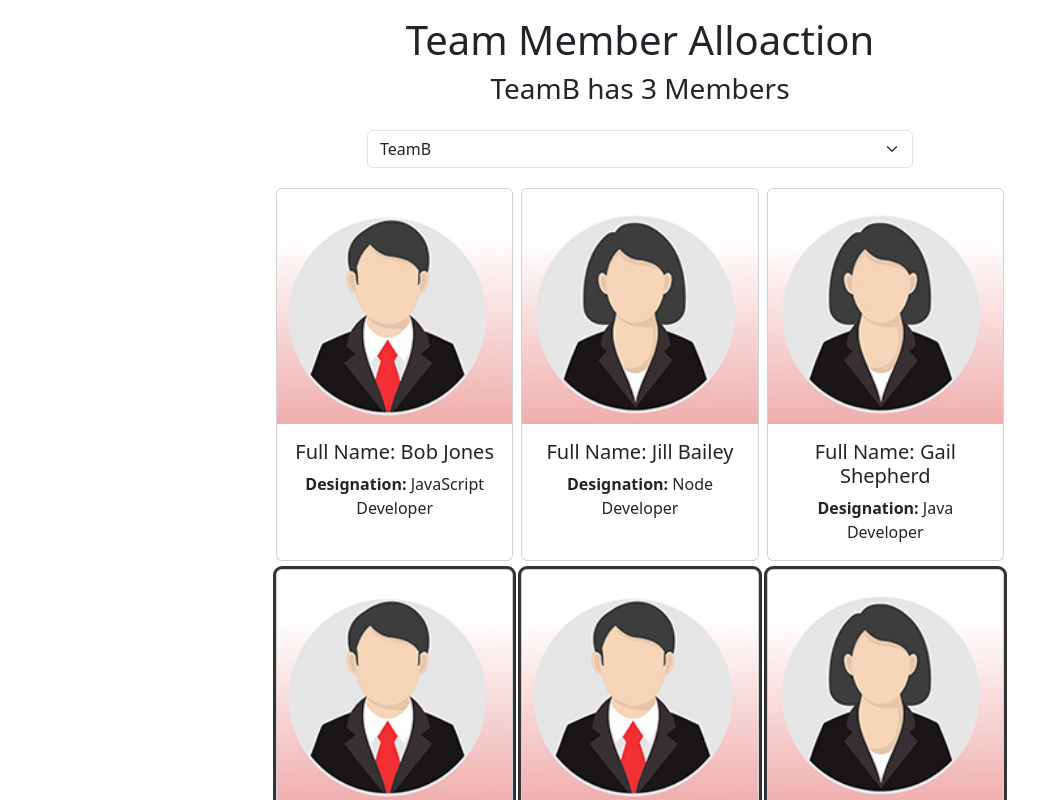
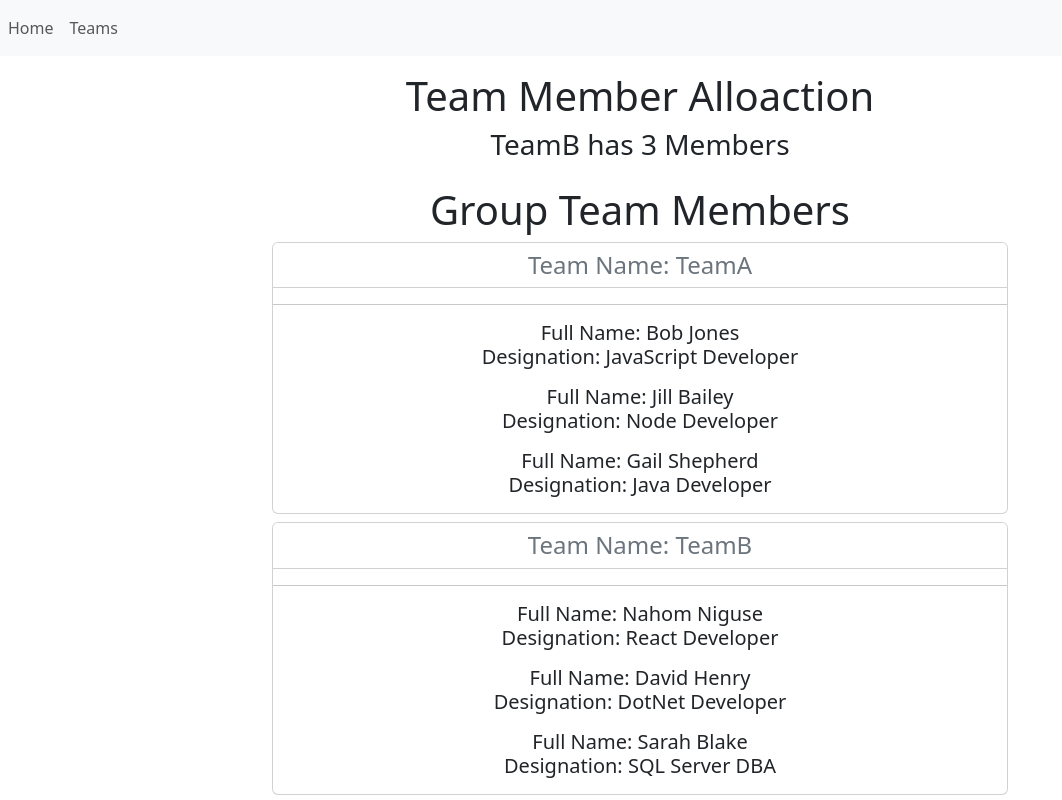
Before and after one commit to mohani-01/teamManager, a React (Create React App) app: page /GroupedTeamMembers in a window 1280 px wide. Shown: the top 800 px of the page, without its empty margins (0-1062 px from the left). Built offline with nearby package versions, Linux system fonts and the light colour scheme.

Commit message:
New route has been added.

```diff
--- a/package.json
+++ b/package.json
@@ -9,6 +9,7 @@
     "bootstrap": "^5.3.2",
     "react": "^18.2.0",
     "react-dom": "^18.2.0",
+    "react-router-dom": "^6.19.0",
     "react-scripts": "5.0.1",
     "web-vitals": "^2.1.4"
   },
--- a/src/App.css
+++ b/src/App.css
@@ -9,13 +9,8 @@
   width: 100%;
 }
 
-.card {
-  border: 2px solid blue ;
-  margin: 20px 10px;
-}
 
 .standout {
-  /* border-color: green !important; */
   box-shadow:  rgb(51,51, 51) 0px 0px 0px 3px ;
 }
 
--- a/src/App.jsx
+++ b/src/App.jsx
@@ -1,16 +1,18 @@
 import logo from './logo.svg';
 import './App.css';
-import { useState } from 'react';
+import { useState, useEffect} from 'react';
 import Header from './header';
 import Footer from './footer';
-import Content from './content';
 import Employees from './employees';
+import GroupedTeamMembers from './GroupedTeamMembers';
+import NotFound from './NotFound';
+import Nav from './Nav';
+import { BrowserRouter as  Router, Route, Routes } from 'react-router-dom';
 
 function App() {
-  const [selectedTeam, setTeam] = useState("TeamB")
+  const [selectedTeam, setTeam] = useState(JSON.parse(localStorage.getItem('selectedTeam')) || "TeamB")
 
-    const [employees, setEmployees] = useState(
-        [
+    const [employees, setEmployees] = useState(JSON.parse(localStorage.getItem('employeeList')) || [
         {
         id: 1,
         fullName: "Bob Jones",
@@ -85,6 +87,13 @@
         teamName: "TeamD"
     }]);
 
+    useEffect(() => {
+      localStorage.setItem('employeeList', JSON.stringify(employees))
+    }, [employees])
+
+    useEffect(() => {
+      localStorage.setItem('selectedTeam', JSON.stringify(selectedTeam))
+    }, [selectedTeam])
     function handleTeamSelectionChange(event) {
             setTeam(event.target.value)
     }
@@ -104,20 +113,26 @@
     }
 
   return (
-    <>
+    <Router>
+    <Nav/>
     <Header selectedTeam={selectedTeam}
             teamMemberCount={employees.filter((employee) => employee.teamName === selectedTeam).length}
             />
-    {/* <Content/> */}
-    <Employees employees={employees}
-              selectedTeam= {selectedTeam}
-              handleEmpoyeeChange={handleEmpoyeeChange}
-              handleTeamSelectionChange={handleTeamSelectionChange}
+    <Routes>
+        <Route path='/' element={<Employees employees={employees}
+                selectedTeam= {selectedTeam}
+                handleEmpoyeeChange={handleEmpoyeeChange}
+                handleTeamSelectionChange={handleTeamSelectionChange}/>}>
+        </Route>
+        <Route path='/GroupedTeamMembers' element={<GroupedTeamMembers employees={employees} selectedTeam={selectedTeam} setTeam={setTeam}
+                                                                            />}></Route>
+        <Route path='*' element={<NotFound/>}></Route>
 
-    />
+
+    </Routes>
     <Footer/>
 
-    </>
+    </Router>
   );
 }
 
--- /dev/null
+++ b/src/GroupedTeamMembers.jsx
@@ -0,0 +1,69 @@
+import { useState }  from 'react';
+
+const GroupedTeamMembers = ({ employees, selectedTeam, setTeam}) => {
+
+    const [groupedEmployees, setGroupedData ] = useState(groupTeamMembers());
+
+    function groupTeamMembers() {
+        let teams = [];
+
+        let teamAMembers = employees.filter((employee) => employee.teamName === 'TeamA');
+        let teamA = {team: "TeamA", members: teamAMembers, collapsed: selectedTeam == 'TeamA' ? false: true}
+        teams.push(teamA)
+
+        let teamBMembers = employees.filter((employee) => employee.teamName === 'TeamB');
+        let teamB = {team: "TeamB", members: teamBMembers, collapsed: selectedTeam == 'TeamB' ? false: true}
+        teams.push(teamB)
+
+        let teamCMembers = employees.filter((employee) => employee.teamName === 'TeamC');
+        let teamC = {team: "TeamC", members: teamCMembers, collapsed: selectedTeam == 'TeamC' ? false: true}
+        teams.push(teamC)
+
+        let teamDMembers = employees.filter((employee) => employee.teamName === 'TeamD');
+        let teamD = {team: "TeamD", members: teamDMembers, collapsed: selectedTeam == 'TeamD' ? false: true}
+        teams.push(teamD)
+
+        return teams;
+    }
+    return (
+<main className='container'>
+
+        <div className="row justify-content-center mt-3 mb4">
+        <div className="col-8">
+        <h1>Group Team Members</h1>
+        {
+
+
+             groupedEmployees.map((item) => {
+                 return (
+                    <div key={item.team} className='card mt-2' style={{cursor: "pointer"}}>
+                        <h4 id={item.team} className='card-header text-secondary bg-white' >
+                            Team Name: {item.team}
+                        </h4>
+                        <div id={"collapse_"+ item.team} className={item.collapsed === true ? "collapsed": ""}>
+                            <hr/>
+                            {
+                                item.members.map(member => {
+                                    return (
+                                        <div className='mt-2'>
+                                            <h5 className='card-title mt-2'>
+                                                <span className='text-dark'>Full Name: {member.fullName} </span>
+                                                <p>Designation: {member.designation} </p>
+                                            </h5>
+                                        </div>
+                                    )
+                                })
+                            }
+                        </div>
+                    </div>
+                )
+            })
+
+            }
+        </div>
+    </div>
+</main>
+    )
+}
+
+export default GroupedTeamMembers
--- /dev/null
+++ b/src/Nav.jsx
@@ -0,0 +1,18 @@
+import { Link } from "react-router-dom";
+
+const Nav = () => {
+    return (
+        <nav className="navbar navbar-expand navbar-light bg-light">
+            <ul className="navbar-nav me-auto mb-2 mb-lg-0">
+                <li className="nav-item">
+                    <Link className="nav-link" to="/">Home</Link>
+                </li>
+                <li className="nav-item">
+                    <Link className="nav-link" to="/GroupedTeamMembers">Teams</Link>
+                </li>
+            </ul>
+        </nav>
+    )
+}
+
+export default Nav
--- /dev/null
+++ b/src/NotFound.jsx
@@ -0,0 +1,15 @@
+const NotFound = () => {
+    return (
+
+    <main className='container'>
+        <div className="row justify-content-center mt-3 mb4">
+        <div className="col-8">
+
+            <h1 className="text-danger">404 -  Not Found</h1>
+        </div>
+    </div>
+</main>
+    )
+}
+
+export default NotFound
--- a/src/employees.jsx
+++ b/src/employees.jsx
@@ -24,7 +24,7 @@
                 {
                 employees.map((employee) =>  (
 
-                    <div id={employee.id} className={( employee.teamName === selectedTeam ? 'card m-1 standout' : 'card m-1')} style={{cursor: "pointer"}} onClick={handleEmpoyeeChange}>
+                    <div key={employee.id} id={employee.id} className={( employee.teamName === selectedTeam ? 'card m-1 standout' : 'card m-1')} style={{cursor: "pointer"}} onClick={handleEmpoyeeChange}>
                     {( employee.gender === 'male') ? <img src={maleProfile} className="card-img-top" alt={employee.fullName } /> : <img src={femaleProfile} className="card-img-top" alt={employee.fullName } />
 
                     }
```
Also changed, not shown: 1 other file (tests, documents, lock files or other folders).
